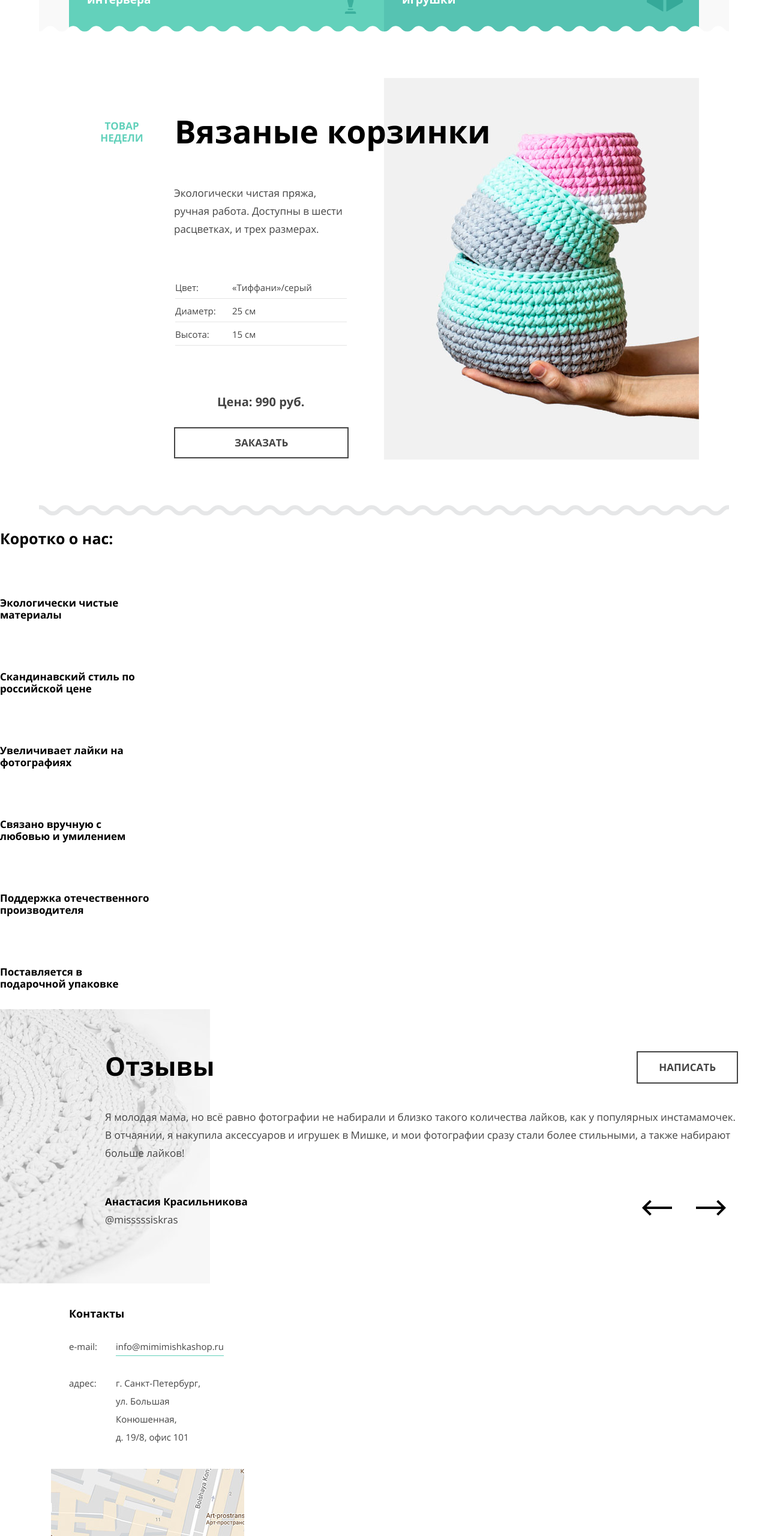
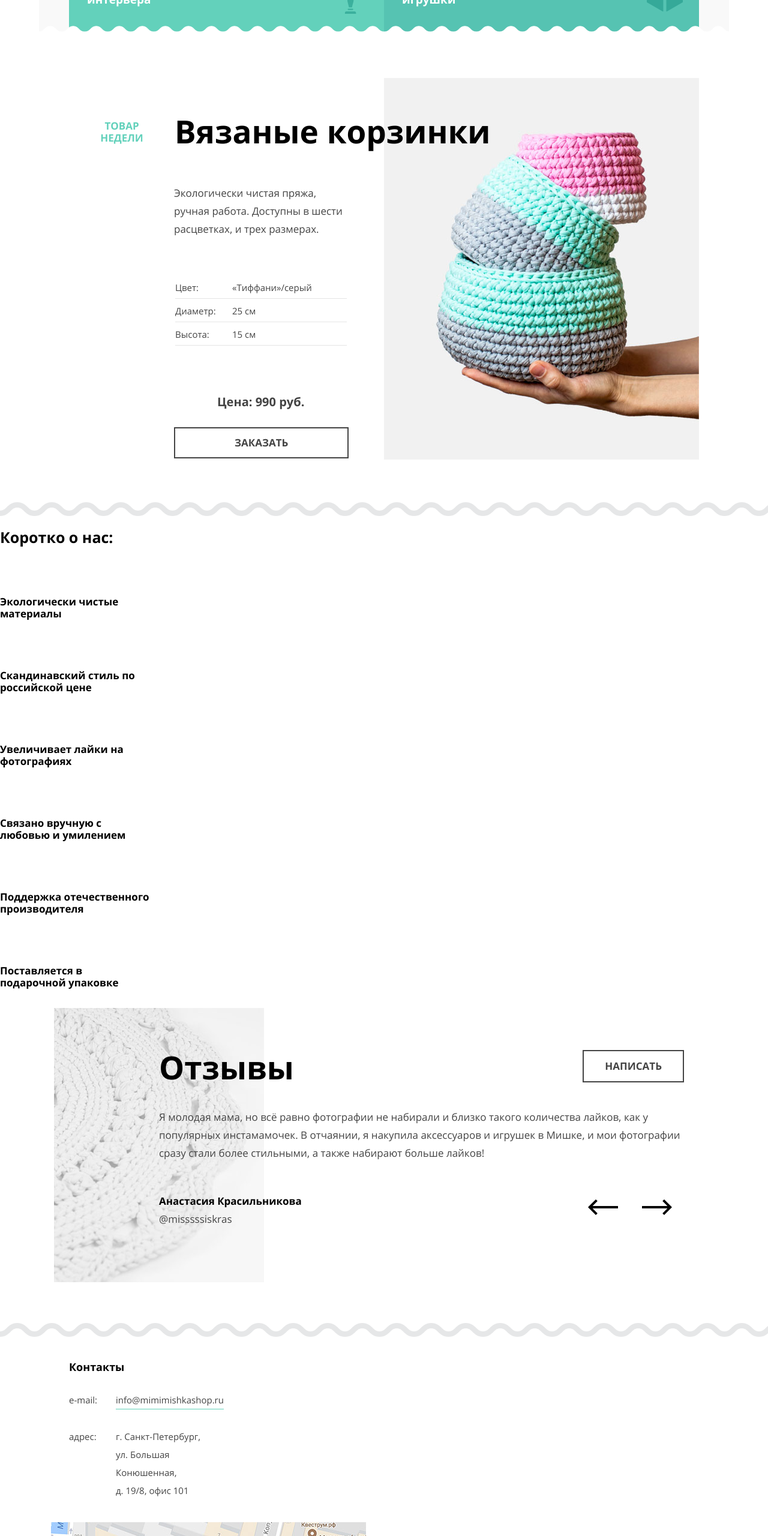
Before and after one commit to WearponiX/174876-mishka-16, a website: page source/index.html in a window 1280 px wide. Shown: the part 860-3420 px from the top of the page at 60% size. Drawn offline with nearby package versions, Linux system fonts and the light colour scheme; files that its build step writes are made by us from their sources; files whose address does not match are found by name.

Commit message:
Поправил линии и доделал отзывы

```diff
--- a/source/index.html
+++ b/source/index.html
@@ -68,7 +68,7 @@
       </li>
     </ul>
     </div>
-    <span class="page-main__line"></span>
+    <span class="page-main__line--white"></span>
     <section class="page-main__item item">
       <div class="item__headings">
         <h3 class="item__headline">Вязаные корзинки</h3>
@@ -88,7 +88,8 @@
       <p class="item__price">Цена: 990 руб.</p>
       <a class="item__buy" href="#">Заказать</a>
     </section>
-      <section class="page-main__about about">
+    <span class="page-main__line--grey page-main__line--item"></span>
+    <section class="page-main__about about">
       <h3 class="about__headline">Коротко о нас:</h3>       <!--картинки вставить background image и выставить-->
       <p class="about__line">Экологически чистые материалы</p>
       <p class="about__line">Скандинавский стиль по российской цене</p>
@@ -117,6 +118,7 @@
       </div>
       <a class="reviews__contact" href="#">Написать</a>
     </section>
+    <span class="page-main__line--grey page-main__line--reviews"></span>
     <div class="container">
     <section class="page-main__contacts contacts">
       <h3 class="contacts__headline">Контакты</h3>       <!--картинки вставить background image и выставить-->
@@ -124,7 +126,13 @@
         <tr class="contacts__mail"><td>e-mail:</td><td>info@mimimishkashop.ru</td></tr>
         <tr class="contacts__adress"><td>адрес:</td><td>г. Санкт-Петербург,<br> ул. Большая Конюшенная,<br> д. 19/8, офис 101</td></tr>
       </table>
-      <div class="contacts__map"><img src="img/map-mobile@1x.jpg" alt="map"><!--вставлю карту с яндекс карт через api --></div>
+      <div class="contacts__map"><!--вставлю карту с яндекс карт через api -->
+        <picture>
+          <source media="(min-width: 1150px)" srcset="img/map-desktop@1x.jpg">
+          <source media="(min-width: 768px)" srcset="img/map-tablet@1x.jpg">
+          <img src="img/map-mobile@1x.jpg" alt="Фото карты">
+        </picture>
+      </div>
       <a class="contacts__contact" href="#">Напишите нам</a>
     </section>
   </div>
--- a/source/less/blocks/item.less
+++ b/source/less/blocks/item.less
@@ -4,8 +4,6 @@
   width: 260px;
   padding: 27px 0 50px;
   margin: auto;
-  background: url(../img/bg-zigzag-line.svg) 10px 820px repeat-x;
-  background-size: auto 6px;
 }
 .item__headline{
   font-size: 25px;
@@ -78,12 +76,10 @@
     margin: 0 auto;
     padding: 0 50px;
     width: 668px;
-    height: 620px;
+    height: min-content;
     display: flex;
     flex-direction: column;
     align-items: flex-start;
-    background-position: 23px 600px;
-    background-size: auto 17px;
   }
   .item__headings{
     width: 100%;
@@ -116,7 +112,7 @@
   .item__photo{
     position: absolute;
     left: 385px;
-    top: 148px;
+    top: 145px;
     margin: 0;
   }
   .item__price{
@@ -134,12 +130,9 @@
     margin: 54px auto 0;
     padding: 0 50px;
     width: 1050px;
-    height: 732px;
     display: flex;
     flex-direction: column;
     align-items: flex-start;
-    background-position: 23px 712px;
-    background-size: auto 17px;
   }
   .item__headings{
     width: 100%;
--- a/source/less/blocks/page-main.less
+++ b/source/less/blocks/page-main.less
@@ -23,7 +23,13 @@
   line-height: 24px;
   margin: 22px 0 5px;
 }
-
+.page-main__line--grey{
+  display: flex;
+  width: 100%;
+  height: 6px;
+  background: url('../img/bg-zigzag-line.svg') repeat-x;
+  background-size: auto 6px;
+}
 @media (min-width: @tablet-width) {
   .page-main__wrapper{
     display: flex;
@@ -44,7 +50,7 @@
     font-size: 17px;
     line-height: 30px;
   }
-  .page-main__line{
+  .page-main__line--white{
     position: relative;
     display: flex;
     width: 100%;
@@ -53,6 +59,16 @@
     background: url('../img/bg-zigzag-fill.svg') repeat-x;
     background-position-x: 5%;
     background-size: 768px 25px;
+  }
+  .page-main__line--grey{
+    height: 17px;
+    background-size: auto 17px;
+  }
+  .page-main__line--item{
+    margin: 54px 0 0;
+  }
+  .page-main__line--reviews{
+    margin: 68px 0 0;
   }
 }
 @media (min-width: @desktop-width) {
@@ -70,10 +86,17 @@
     background: url(../img/hero-desktop@1x.jpg) #f1f1f1;
     background-position: 0;
   }
-  .page-main__line{
+  .page-main__line--white{
     height: 34px;
     margin: -17px 0 0;
     background-position-x: 5%;
     background-size: 768px 25px;
   }
+  .page-main__line--grey{
+    height: 23px;
+    background-size: auto 23px;
+  }
+  .page-main__line--item{
+    margin: 73px 0 0;
+  }
 }
--- a/source/less/blocks/reviews.less
+++ b/source/less/blocks/reviews.less
@@ -1,6 +1,7 @@
 .reviews{
   display: flex;
   flex-direction: column;
+  width: 260px;
   padding: 0 30px;
   margin: 0 auto;
 }
@@ -74,8 +75,10 @@
     flex-direction: row;
     flex-wrap: wrap;
     justify-content: space-between;
+    width: 668px;
     height: 457px;
     padding: 0 50px;
+    margin: 0 auto;
     background: url(../img/review@1x.jpg) no-repeat;
   }
   .reviews__headline{
@@ -119,7 +122,15 @@
 }
 @media(min-width: @desktop-width){
   .reviews{
+    width: 875px;
     padding: 0 50px 0 175px;
+  }
+  .reviews__headline{
+    height: min-content;
+    order: 1;
+    font-size: 53px;
+    line-height: 57px;
+    margin: 70px 0 0;
   }
   .reviews__page{
     margin: 0 0 100px;
```
Also changed, not shown: 1 other file.
